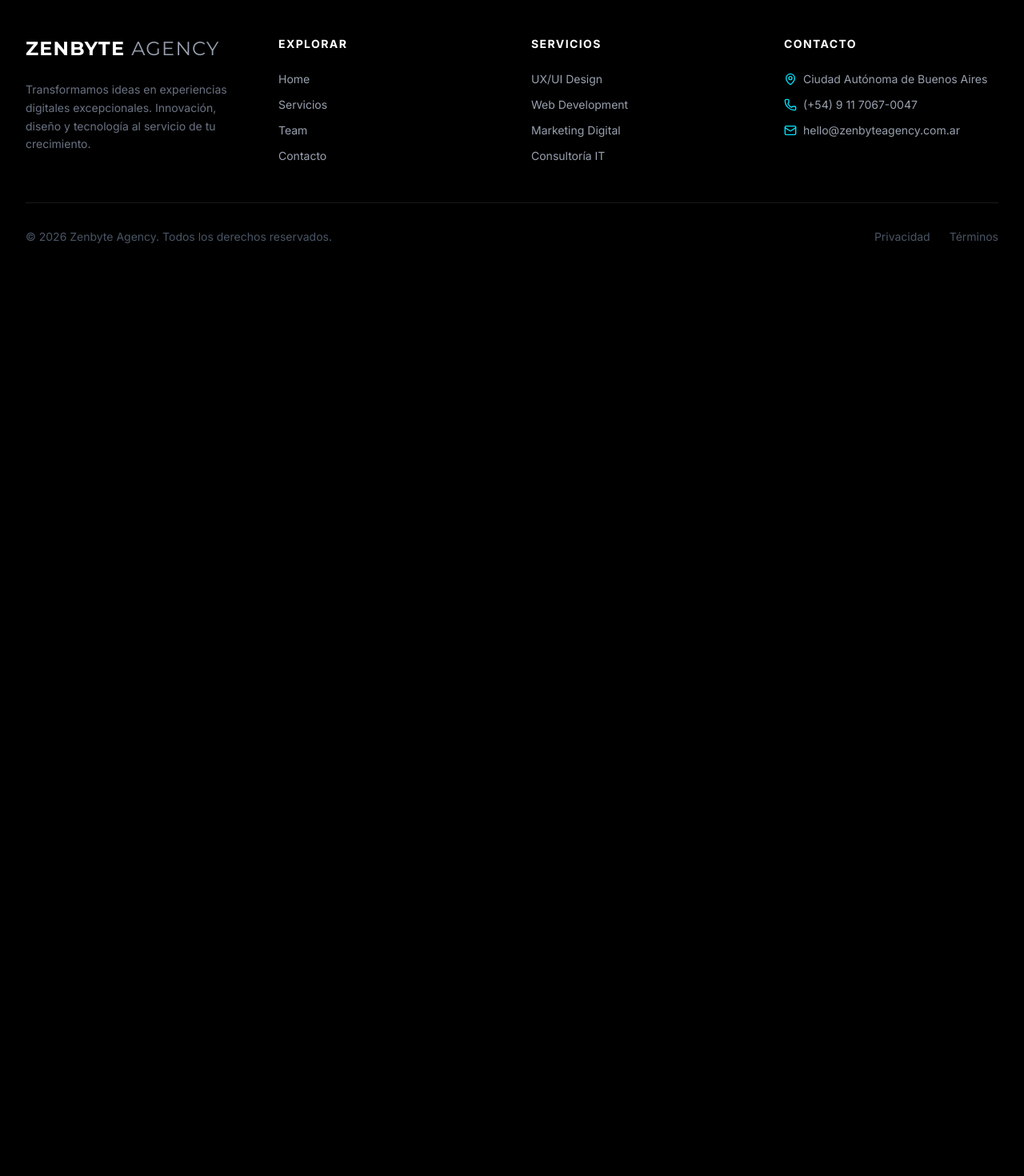
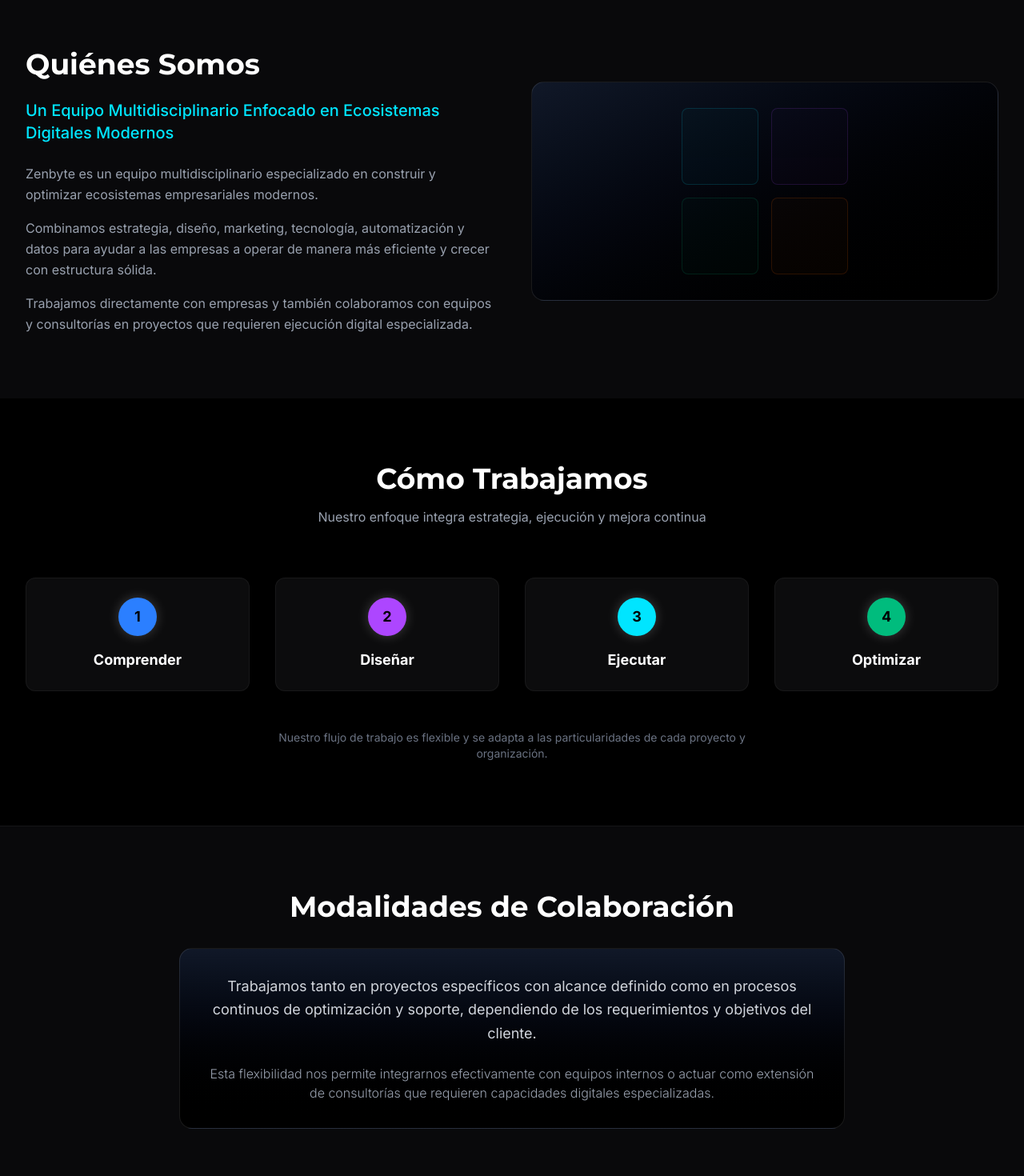
Before and after one commit to DiegoAngola/ZenbyteAgency, a React (Vite) app: page / in a window 1280 px wide. Shown: the part 820-2290 px from the top of the page at 80% size. Before the commit the page ends 1158 px from the top, so only its background shows below. Built offline with nearby package versions, Linux system fonts and the light colour scheme.

Commit message:
feat: Add About, Methodology, and Collaboration sections
Introduces new sections to the Home page to detail the agency's identity, work process, and collaboration models. This enhances user understanding of Zenbyte's offerings and approach by leveraging i18n for localized content.

```diff
--- a/src/i18n.ts
+++ b/src/i18n.ts
@@ -15,8 +15,31 @@
         title_highlight1: "conectan",
         title_part2: "crean valor y generan",
         title_highlight2: "impacto",
-        subtitle: "Consultoría UX/UI, desarrollo tecnológico y estrategias de crecimiento para marcas que buscan liderar el futuro.",
+        subtitle: "Un equipo multidisciplinario enfocado en ecosistemas digitales modernos. Digital, Marketing, Data & Automation.",
         cta: "Contáctanos"
+      },
+      about: {
+        title: "Quiénes Somos",
+        subtitle: "Un Equipo Multidisciplinario Enfocado en Ecosistemas Digitales Modernos",
+        desc1: "Zenbyte es un equipo multidisciplinario especializado en construir y optimizar ecosistemas empresariales modernos.",
+        desc2: "Combinamos estrategia, diseño, marketing, tecnología, automatización y datos para ayudar a las empresas a operar de manera más eficiente y crecer con estructura sólida.",
+        desc3: "Trabajamos directamente con empresas y también colaboramos con equipos y consultorías en proyectos que requieren ejecución digital especializada."
+      },
+      methodology: {
+        title: "Cómo Trabajamos",
+        subtitle: "Nuestro enfoque integra estrategia, ejecución y mejora continua",
+        steps: {
+          understand: "Comprender",
+          design: "Diseñar",
+          execute: "Ejecutar",
+          optimize: "Optimizar"
+        },
+        desc: "Nuestro flujo de trabajo es flexible y se adapta a las particularidades de cada proyecto y organización."
+      },
+      collaboration: {
+        title: "Modalidades de Colaboración",
+        desc: "Trabajamos tanto en proyectos específicos con alcance definido como en procesos continuos de optimización y soporte, dependiendo de los requerimientos y objetivos del cliente.",
+        flexibility: "Esta flexibilidad nos permite integrarnos efectivamente con equipos internos o actuar como extensión de consultorías que requieren capacidades digitales especializadas."
       },
       services: {
         section_title: "Premium Digital Solutions",
@@ -143,8 +166,31 @@
         title_highlight1: "connect",
         title_part2: "create value and generate",
         title_highlight2: "impact",
-        subtitle: "UX/UI consulting, technological development, and growth strategies for brands looking to lead the future.",
+        subtitle: "A multidisciplinary team focused on modern digital ecosystems. Digital, Marketing, Data & Automation.",
         cta: "Contact Us"
+      },
+      about: {
+        title: "Who We Are",
+        subtitle: "A Multidisciplinary Team Focused on Modern Digital Ecosystems",
+        desc1: "Zenbyte is a multidisciplinary team specialized in building and optimizing modern business ecosystems.",
+        desc2: "We combine strategy, design, marketing, technology, automation, and data to help companies operate more efficiently and grow with a solid structure.",
+        desc3: "We work directly with companies and also collaborate with teams and consultancies on projects requiring specialized digital execution."
+      },
+      methodology: {
+        title: "How We Work",
+        subtitle: "Our approach integrates strategy, execution, and continuous improvement",
+        steps: {
+          understand: "Understand",
+          design: "Design",
+          execute: "Execute",
+          optimize: "Optimize"
+        },
+        desc: "Our workflow is flexible and adapts to the particularities of each project and organization."
+      },
+      collaboration: {
+        title: "Collaboration Models",
+        desc: "We work on both specific projects with defined scope and continuous optimization and support processes, depending on the client's requirements and objectives.",
+        flexibility: "This flexibility allows us to effectively integrate with internal teams or act as an extension of consultancies requiring specialized digital capabilities."
       },
       services: {
         section_title: "Premium Digital Solutions",
--- a/src/pages/Home.tsx
+++ b/src/pages/Home.tsx
@@ -4,6 +4,17 @@
 import { Link } from 'react-router-dom';
 
 export default function Home() {
+  return (
+    <>
+      <HeroSection />
+      <AboutSection />
+      <MethodologySection />
+      <CollaborationSection />
+    </>
+  );
+}
+
+function HeroSection() {
   const { t } = useTranslation();
 
   return (
@@ -56,3 +67,109 @@
     </section>
   );
 }
+
+function AboutSection() {
+  const { t } = useTranslation();
+  return (
+    <section className="py-20 bg-zinc-950">
+      <div className="max-w-7xl mx-auto px-4 sm:px-6 lg:px-8">
+        <div className="grid grid-cols-1 lg:grid-cols-2 gap-12 items-center">
+          <div>
+            <h2 className="text-3xl md:text-4xl font-display font-bold text-white mb-6">
+              {t('about.title')}
+            </h2>
+            <h3 className="text-xl text-[#00E5FF] font-medium mb-6">
+              {t('about.subtitle')}
+            </h3>
+            <div className="space-y-4 text-gray-400 leading-relaxed">
+              <p>{t('about.desc1')}</p>
+              <p>{t('about.desc2')}</p>
+              <p>{t('about.desc3')}</p>
+            </div>
+          </div>
+          <div className="relative h-64 lg:h-auto rounded-2xl overflow-hidden bg-gradient-to-br from-gray-900 to-black border border-white/10 flex items-center justify-center">
+             {/* Abstract visual representation */}
+             <div className="absolute inset-0 bg-[radial-gradient(circle_at_center,_var(--tw-gradient-stops))] from-blue-900/20 via-transparent to-transparent"></div>
+             <div className="grid grid-cols-2 gap-4 p-8 opacity-50">
+                <div className="w-24 h-24 rounded-lg border border-[#00E5FF]/30 bg-[#00E5FF]/5"></div>
+                <div className="w-24 h-24 rounded-lg border border-purple-500/30 bg-purple-500/5"></div>
+                <div className="w-24 h-24 rounded-lg border border-emerald-500/30 bg-emerald-500/5"></div>
+                <div className="w-24 h-24 rounded-lg border border-orange-500/30 bg-orange-500/5"></div>
+             </div>
+          </div>
+        </div>
+      </div>
+    </section>
+  );
+}
+
+function MethodologySection() {
+  const { t } = useTranslation();
+  const steps = [
+    { key: 'understand', color: 'bg-blue-500' },
+    { key: 'design', color: 'bg-purple-500' },
+    { key: 'execute', color: 'bg-[#00E5FF]' },
+    { key: 'optimize', color: 'bg-emerald-500' }
+  ];
+
+  return (
+    <section className="py-20 bg-black">
+      <div className="max-w-7xl mx-auto px-4 sm:px-6 lg:px-8 text-center">
+        <h2 className="text-3xl md:text-4xl font-display font-bold text-white mb-4">
+          {t('methodology.title')}
+        </h2>
+        <p className="text-gray-400 max-w-2xl mx-auto mb-16">
+          {t('methodology.subtitle')}
+        </p>
+
+        <div className="grid grid-cols-2 md:grid-cols-4 gap-8 relative">
+          {/* Connecting line for desktop */}
+          <div className="hidden md:block absolute top-1/2 left-0 w-full h-0.5 bg-gray-800 -z-10 transform -translate-y-1/2"></div>
+
+          {steps.map((step, index) => (
+            <motion.div
+              key={index}
+              initial={{ opacity: 0, y: 20 }}
+              whileInView={{ opacity: 1, y: 0 }}
+              viewport={{ once: true }}
+              transition={{ delay: index * 0.2 }}
+              className="relative bg-zinc-900/50 backdrop-blur-sm p-6 rounded-xl border border-white/5 hover:border-white/20 transition-colors"
+            >
+              <div className={`w-12 h-12 ${step.color} rounded-full mx-auto mb-4 flex items-center justify-center text-black font-bold text-lg shadow-[0_0_15px_rgba(255,255,255,0.2)]`}>
+                {index + 1}
+              </div>
+              <h3 className="text-lg font-bold text-white">
+                {t(`methodology.steps.${step.key}`)}
+              </h3>
+            </motion.div>
+          ))}
+        </div>
+
+        <p className="mt-12 text-gray-500 text-sm max-w-2xl mx-auto">
+          {t('methodology.desc')}
+        </p>
+      </div>
+    </section>
+  );
+}
+
+function CollaborationSection() {
+  const { t } = useTranslation();
+  return (
+    <section className="py-20 bg-zinc-950 border-t border-white/5">
+      <div className="max-w-4xl mx-auto px-4 sm:px-6 lg:px-8 text-center">
+        <h2 className="text-3xl md:text-4xl font-display font-bold text-white mb-8">
+          {t('collaboration.title')}
+        </h2>
+        <div className="bg-gradient-to-b from-gray-900 to-black p-8 rounded-2xl border border-white/10">
+          <p className="text-lg text-gray-300 mb-6 leading-relaxed">
+            {t('collaboration.desc')}
+          </p>
+          <p className="text-gray-400 font-light">
+            {t('collaboration.flexibility')}
+          </p>
+        </div>
+      </div>
+    </section>
+  );
+}
```
